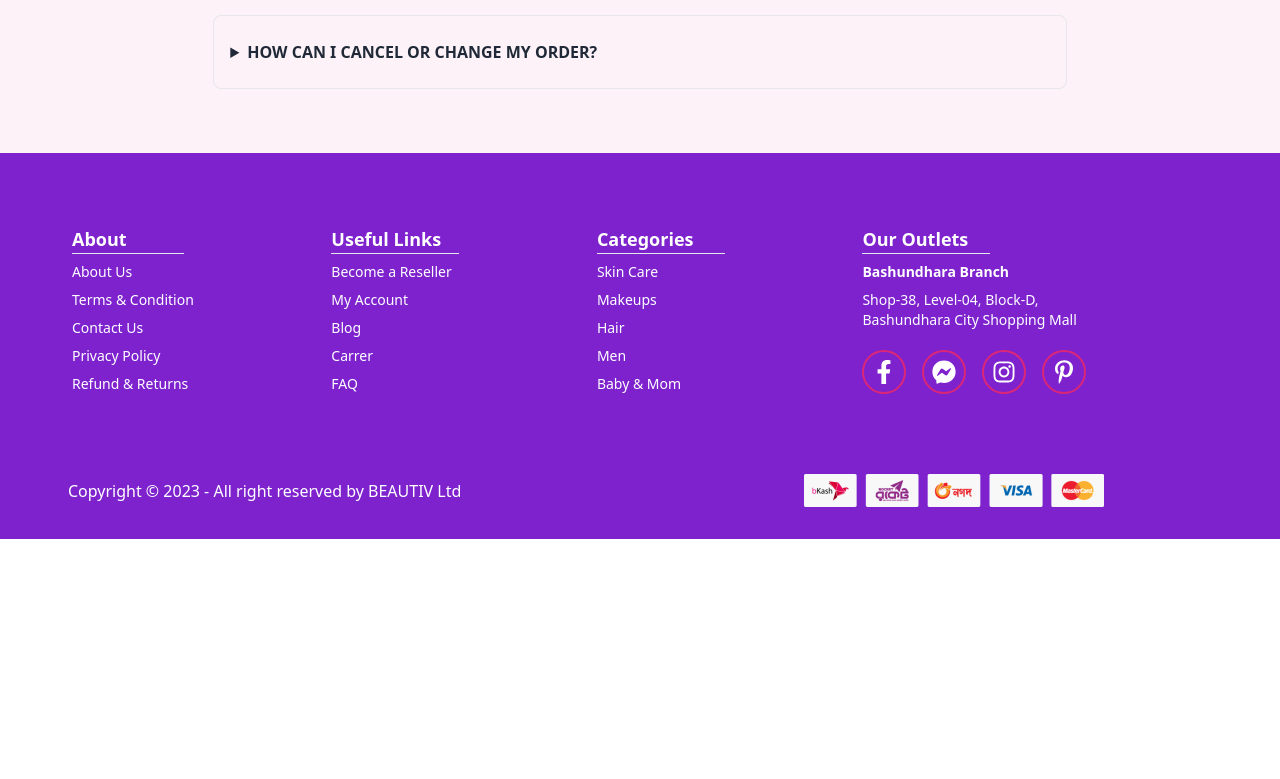
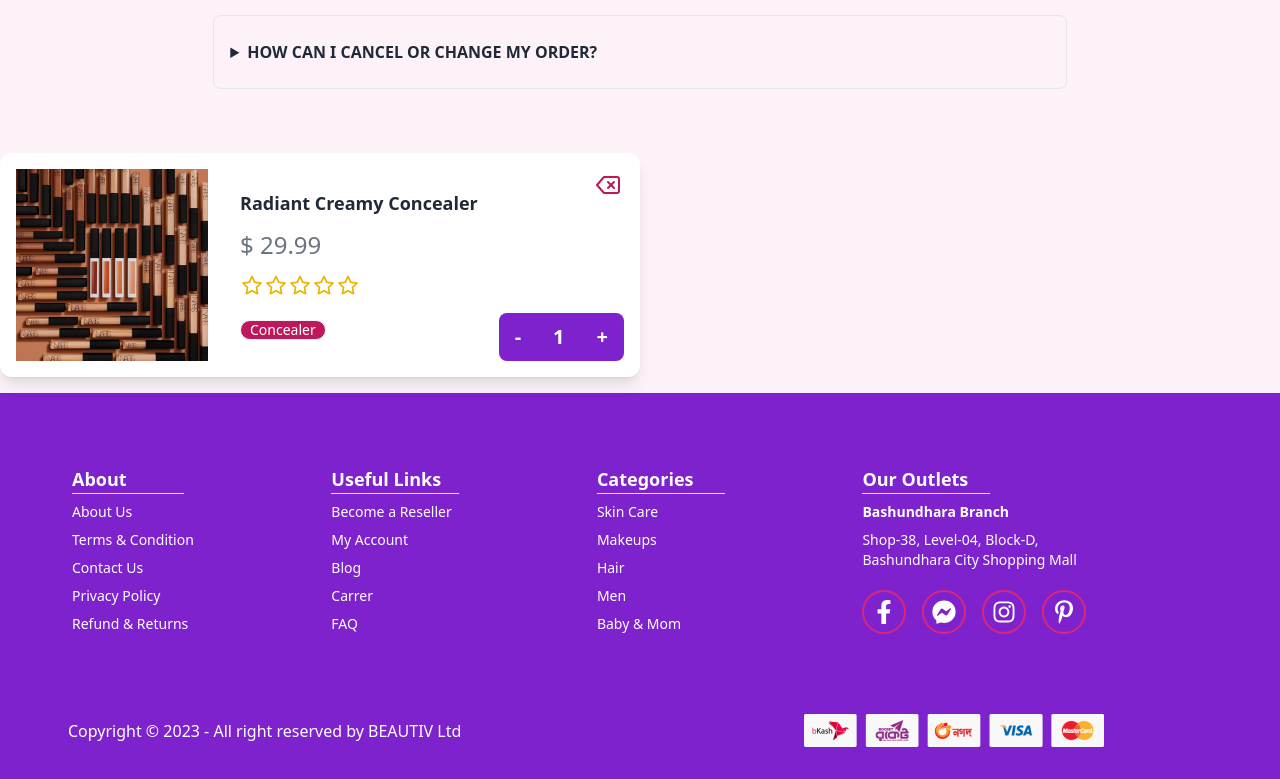
Before and after one commit to nusrat-jahan7/beautiv-client, a React (Vite) app: page / in a window 1280 px wide. Shown: the part 2150-2929 px from the top of the page. Before the commit the page ends 2689 px from the top, so only its background shows below. Built offline with nearby package versions, Linux system fonts and the light colour scheme; no server answers.

Commit message:
cart added

```diff
--- /dev/null
+++ b/src/components/Cart.jsx
@@ -0,0 +1,59 @@
+import Rating from "react-rating";
+import img from "../../public/concealer.jpeg";
+import { AiOutlineStar } from "react-icons/ai";
+import { AiTwotoneStar } from "react-icons/ai";
+import { FiDelete } from "react-icons/fi";
+
+const Cart = () => {
+  return (
+    <div className="grid grid-cols-1 md:grid-cols-2 container mx-auto">
+      <div className="relative shadow-lg bg-white rounded-xl p-4 mb-4 flex items-end justify-between">
+        <div className="flex items-center">
+          <img
+            src={img}
+            alt="Product"
+            className="w-48 h-48 object-cover mr-4"
+          />
+          <div className="pl-4 flex items-start">
+            <div>
+              <h2 className="text-lg font-semibold">
+                Radiant Creamy Concealer
+              </h2>
+              <p className="text-gray-500 text-2xl pt-3">$ 29.99</p>
+              <p className="text-gray-500 text-2xl py-3">
+                <Rating
+                  readonly
+                  //   initialRating={rating}
+                  emptySymbol={
+                    <AiOutlineStar className="text-yellow-500 text-2xl" />
+                  }
+                  fullSymbol={
+                    <AiTwotoneStar className="text-yellow-500 text-2xl" />
+                  }
+                  fractions={2}
+                />
+              </p>
+              <button className="badge hover:bg-purple-700 bg-pink-700 text-white">
+                Concealer
+              </button>
+            </div>
+          </div>
+        </div>
+        <div className="absolute top-3 right-3 mt-2 mr-2">
+          <button className="text-2xl text-pink-700">
+            <FiDelete></FiDelete>
+          </button>
+        </div>
+        <div className="flex items-center">
+          <div className="btn-group">
+            <button className="btn text-xl text-white bg-purple-700 hover:bg-pink-600 border-0">-</button>
+            <button className="btn text-xl text-white bg-purple-700 hover:bg-purple-700 border-0">1</button>
+            <button className="btn text-xl text-white bg-purple-700 hover:bg-pink-600 border-0">+</button>
+          </div>
+        </div>
+      </div>
+    </div>
+  );
+};
+
+export default Cart;
--- a/src/pages/ErrorPage.jsx
+++ b/src/pages/ErrorPage.jsx
@@ -2,11 +2,13 @@ import { Link } from "react-router-dom";
 
 const ErrorPage = () => {
     return (
-        <div className="flex justify-center items-center h-screen">
+        <div className="flex justify-center items-center h-screen bg-gradient-to-r from-pink-600 to-purple-600">
             <div>
-            <h1 className="text-6xl text-center">404 Page not found</h1>
+            <h1 className="text-9xl text-white font-bold text-center border-b pb-2">404</h1>
+            <p className="text-5xl text-white font-semibold text-center pt-6">SORRY !!</p>
+            <p className="text-3xl text-white text-center pt-6">The Page You Are Looking For Was Not Found</p>
             <div className="flex justify-center mt-10">
-            <Link to="/" className="btn bg-cyan-700 hover:bg-cyan-900 text-white">Back To Home</Link>
+            <Link to="/" className="btn bg-purple-800 hover:bg-pink-800 border-4 text-white border-pink-500 hover:border-pink-500">Back To Home</Link>
             </div>
             </div>
         </div>
--- a/src/pages/Home.jsx
+++ b/src/pages/Home.jsx
@@ -1,5 +1,6 @@
 import Banner from "../components/Banner";
 import Brands from "../components/Brands";
+import Cart from "../components/Cart";
 import Faq from "../components/Faq";
 import HotDeals from "../components/HotDeals";
 
@@ -10,6 +11,7 @@ const Home = () => {
       <Brands/>
       <HotDeals/>
       <Faq/>
+      <Cart/>
     </div>
   );
 };
--- a/src/pages/ProductDetails.jsx
+++ b/src/pages/ProductDetails.jsx
@@ -6,25 +6,25 @@ import { AiTwotoneStar } from "react-icons/ai";
 const ProductDetails = () => {
   const { data } = useLoaderData();
 
-  const { name, image, type, price, rating } = data;
+  const { name, image, type, price, rating, description } = data;
 
   return (
     <div>
       <div className="bg-pink-100">
         <div className="container mx-auto py-10 lg:flex items-center gap-20">
-          <img className="w-fit h-96" src={image} alt="" />
+          <img className="relative w-fit h-96" src={image} alt="" />
           <div className="p-6">
             <div className="space-x-4">
-              <button className="btn btn-sm hover:bg-purple-700 bg-pink-700 text-white">
+              <button className="absolute top-50 left-52 btn btn-sm hover:bg-purple-700 border-0 bg-pink-700 text-white">
                 {type}
               </button>
-              <button className="btn btn-sm hover:bg-purple-700 bg-pink-700  text-white">
-                $ {price}
-              </button>
             </div>
-            <h1 className="text-3xl font-semibold text-pink-700 pt-6">
+            <h1 className="text-3xl font-semibold text-gray-700 pt-2">
               {name}
             </h1>
+            <p className="text-2xl pt-2 font-semibold text-pink-700">
+                $ {price}
+              </p>
             <Rating
             className="pt-3"
               readonly
@@ -38,15 +38,7 @@ const ProductDetails = () => {
               fractions={2}
             />
             <p className="text-lg text-gray-600 pt-3">
-              Cosmetics are constituted mixtures of chemical compounds derived
-              from either natural sources, or synthetically created
-              ones.Cosmetics have various purposes. Those designed for personal
-              care and skin care can be used to cleanse or protect the body or
-              skin. Cosmetics designed to enhance or alter ones appearance
-              (makeup) can be used to conceal blemishes, enhance ones natural
-              features (such as the eyebrows and eyelashes), add color to a
-              persons face, or change the appearance of the face entirely to
-              resemble a different person, creature or object.
+              {description}
             </p>
             <button className="btn bg-purple-700 text-white mt-3 hover:bg-pink-700">Add to Cart</button>
           </div>
```
Also changed, not shown: public/concealer.jpeg (added).
